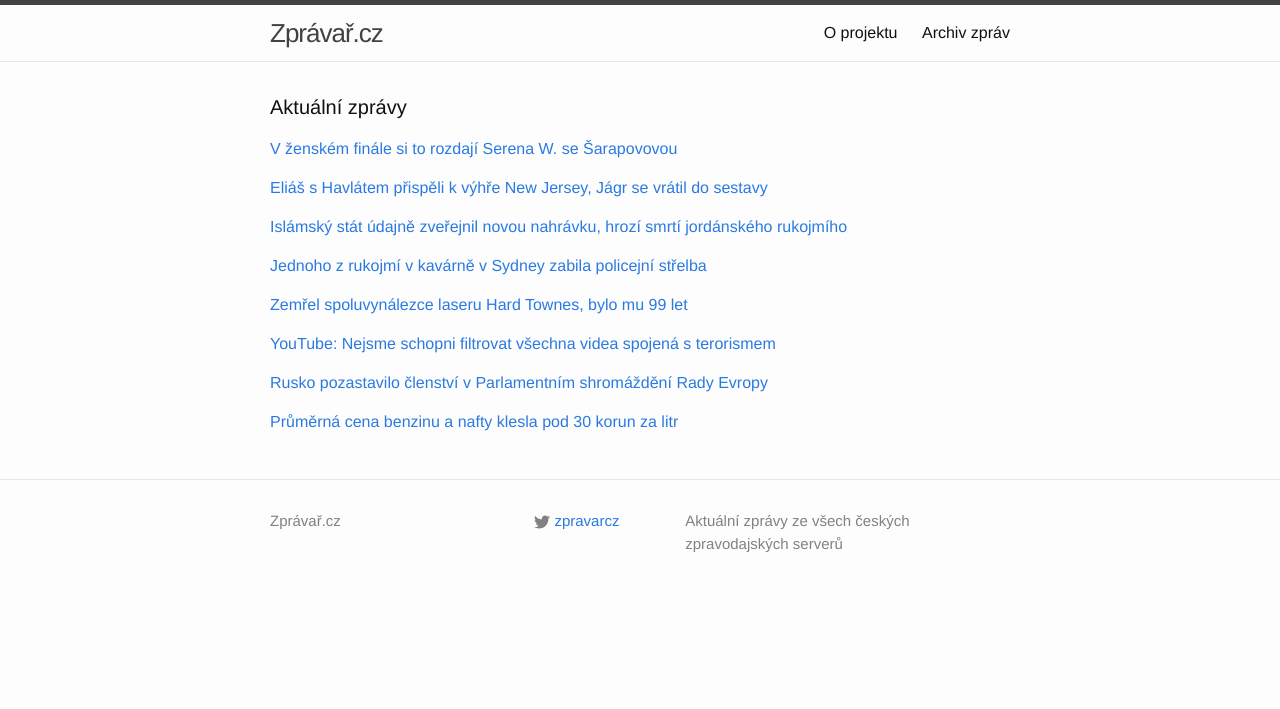
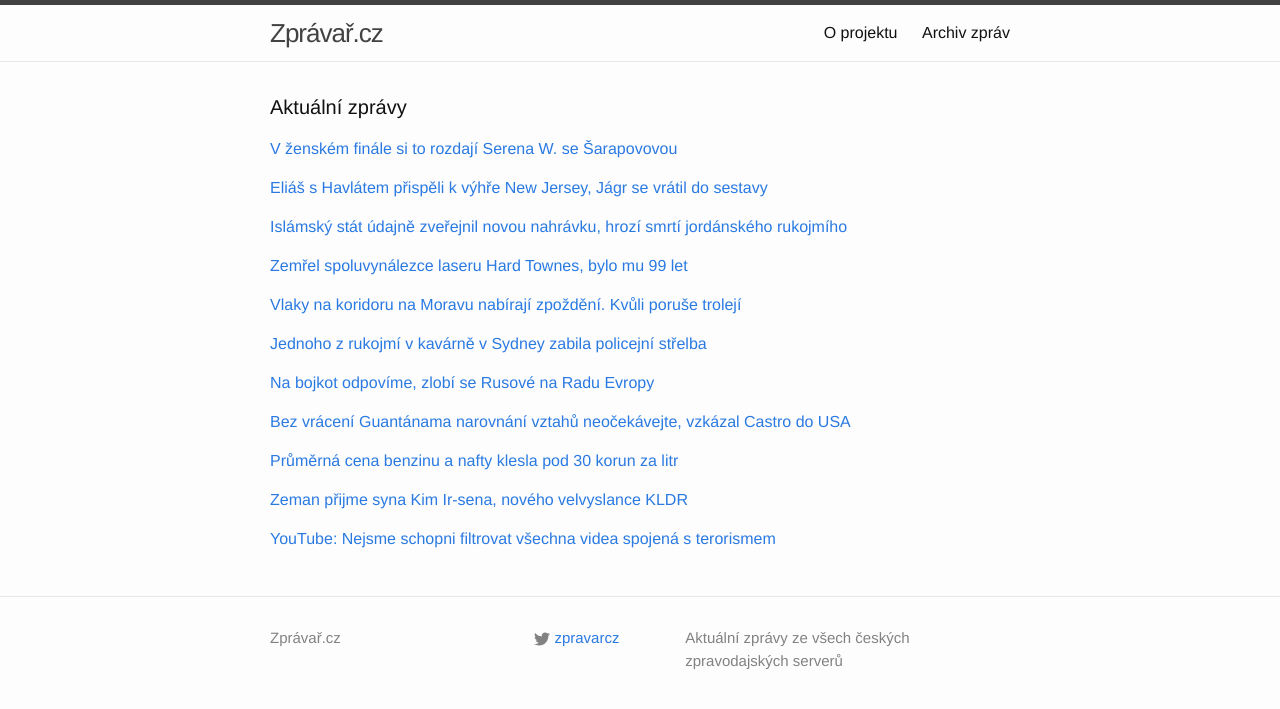
Before and after one commit to adliska/zpravar, a Jekyll site: the page built from index.html, in a window 1280 px wide. Shown: the top 709 px of the page. Built offline with Jekyll 4.4.1, drawn with Linux system fonts in a browser that asks for light colours.

Commit message:
zpravar news update

```diff
--- a/index.html
+++ b/index.html
@@ -37,41 +37,64 @@ layout: default
 <li><a href=http://www.novinky.cz/zahranicni/blizky-a-stredni-vychod/360092-dalsi-ultimatum-islamskeho-statu-jordanskeho-pilota-zabiji-se-zapadem-slunce.html>Další ultimátum Islámského státu: jordánského pilota zabijí se západem slunce - www.novinky.cz</a></li>
 <li><a href=http://www.ceskenoviny.cz/zpravy/zpravy/hlas-na-nove-nahravce-hrozi-zabitim-jordanskeho-rukojmi-islamistu/1174716>Hlas na nové nahrávce hrozí zabitím jordánského rukojmí islamistů - www.ceskenoviny.cz</a></li>
 </ul>
-</div><p><a href="javascript:;" onclick="toggle_visibility('zpravy3')">Jednoho z rukojmí v kavárně v Sydney zabila policejní střelba </a></p>
+</div><p><a href="javascript:;" onclick="toggle_visibility('zpravy3')">Zemřel spoluvynálezce laseru Hard Townes, bylo mu 99 let</a></p>
 <div id="zpravy3" style="display:none">
+<ul>
+<li><a href=http://zpravy.idnes.cz/zemrel-spoluvynalezce-laseru-fyzik-charles-hard-townes-pkc-/zahranicni.aspx?c=A150129_072909_zahranicni_skr>Zemřel spoluvynálezce laseru Hard Townes, bylo mu 99 let - zpravy.idnes.cz</a></li>
+<li><a href=http://www.ceskenoviny.cz/zpravy/zpravy/zemrel-americky-fyzik-charles-hard-townes-spoluvynalezce-laseru/1174744>Zemřel americký fyzik Charles Hard Townes, spoluvynálezce laseru - www.ceskenoviny.cz</a></li>
+<li><a href=http://zpravy.aktualne.cz/zahranici/zemrel-charles-hard-townes-spoluvynalezce-laseru/r~7db9edf6a77911e4ba57002590604f2e/>Zemřel Charles Hard Townes, spoluvynálezce laseru - zpravy.aktualne.cz</a></li>
+<li><a href=http://www.novinky.cz/zahranicni/amerika/360094-zemrel-americky-fyzik-charles-hard-townes-spoluvynalezce-laseru.html>Zemřel americký fyzik Charles Hard Townes, spoluvynálezce laseru  - www.novinky.cz</a></li>
+</ul>
+</div><p><a href="javascript:;" onclick="toggle_visibility('zpravy4')">Vlaky na koridoru na Moravu nabírají zpoždění. Kvůli poruše trolejí</a></p>
+<div id="zpravy4" style="display:none">
+<ul>
+<li><a href=http://pardubice.idnes.cz/porucha-trakcniho-vedeni-zkomplikovala-vlakovou-dopravu-pres-pardubice-1q0-/pardubice-zpravy.aspx?c=A150129_083931_pardubice-zpravy_fer>Vlaky na koridoru na Moravu nabírají zpoždění. Kvůli poruše trolejí - pardubice.idnes.cz</a></li>
+<li><a href=http://www.ceskenoviny.cz/zpravy/zpravy/porucha-troleje-komplikuje-dopravu-na-koridoru-u-pardubic/1174780>Porucha troleje komplikuje dopravu na koridoru u Pardubic - www.ceskenoviny.cz</a></li>
+<li><a href=http://www.rozhlas.cz/_zprava/mezi-pardubicemi-a-prelouci-jezdi-vlaky-po-jedne-koleji-nabiraji-az-hodinova-zpozdeni--1449168>Mezi Pardubicemi a Přeloučí jezdí vlaky po jedné koleji, nabírají až hodinová zpoždění - www.rozhlas.cz</a></li>
+<li><a href=http://zpravy.aktualne.cz/regiony/porucha-troleje-komplikuje-dopravu-na-trati-u-pardubic/r~3c04902aa78b11e49fc3002590604f2e/>Porucha troleje komplikuje dopravu na trati u Pardubic - zpravy.aktualne.cz</a></li>
+</ul>
+</div><p><a href="javascript:;" onclick="toggle_visibility('zpravy5')">Jednoho z rukojmí v kavárně v Sydney zabila policejní střelba </a></p>
+<div id="zpravy5" style="display:none">
 <ul>
 <li><a href=http://www.lidovky.cz/jednoho-z-rukojmi-v-kavarne-v-sydney-pry-zabila-policejni-strelba-p9m-/zpravy-svet.aspx?c=A150129_075505_ln_zahranici_mct>Jednoho z rukojmí v kavárně v Sydney zabila policejní střelba  - www.lidovky.cz</a></li>
 <li><a href=http://zpravy.idnes.cz/strelba-v-kavarne-v-sydney-rukojmi-zabila-policie-f7y-/zahranicni.aspx?c=A150129_065128_zahranicni_skr>Právničku v kavárně v Sydney zabily střely policie, manažer byl zavražděn - zpravy.idnes.cz</a></li>
 <li><a href=http://www.novinky.cz/zahranicni/svet/360091-unesenou-zenu-v-kavarne-v-sydney-zabila-policejni-strelba-tvrdi-pravnik.html>Unesenou ženu v kavárně v Sydney zabila policejní střelba, tvrdí právník - www.novinky.cz</a></li>
 <li><a href=http://www.ceskenoviny.cz/zpravy/zpravy/jednoho-z-rukojmi-v-kavarne-v-sydney-pry-zabila-policejni-strelba/1174719>Jednoho z rukojmí v kavárně v Sydney prý zabila policejní střelba - www.ceskenoviny.cz</a></li>
 </ul>
-</div><p><a href="javascript:;" onclick="toggle_visibility('zpravy4')">Zemřel spoluvynálezce laseru Hard Townes, bylo mu 99 let</a></p>
-<div id="zpravy4" style="display:none">
+</div><p><a href="javascript:;" onclick="toggle_visibility('zpravy6')">Na bojkot odpovíme, zlobí se Rusové na Radu Evropy</a></p>
+<div id="zpravy6" style="display:none">
 <ul>
-<li><a href=http://zpravy.idnes.cz/zemrel-spoluvynalezce-laseru-fyzik-charles-hard-townes-pkc-/zahranicni.aspx?c=A150129_072909_zahranicni_skr>Zemřel spoluvynálezce laseru Hard Townes, bylo mu 99 let - zpravy.idnes.cz</a></li>
-<li><a href=http://www.ceskenoviny.cz/zpravy/zpravy/zemrel-americky-fyzik-charles-hard-townes-spoluvynalezce-laseru/1174744>Zemřel americký fyzik Charles Hard Townes, spoluvynálezce laseru - www.ceskenoviny.cz</a></li>
-<li><a href=http://zpravy.aktualne.cz/zahranici/zemrel-charles-hard-townes-spoluvynalezce-laseru/r~7db9edf6a77911e4ba57002590604f2e/>Zemřel Charles Hard Townes, spoluvynálezce laseru - zpravy.aktualne.cz</a></li>
-<li><a href=http://www.novinky.cz/zahranicni/amerika/360094-zemrel-americky-fyzik-charles-hard-townes-spoluvynalezce-laseru.html>Zemřel americký fyzik Charles Hard Townes, spoluvynálezce laseru  - www.novinky.cz</a></li>
+<li><a href=http://www.tyden.cz/rubriky/zahranici/evropa/na-bojkot-odpovime-zlobi-se-rusove-na-radu-evropy_331706.html>Na bojkot odpovíme, zlobí se Rusové na Radu Evropy - www.tyden.cz</a></li>
+<li><a href=http://www.rozhlas.cz/_zprava/rusko-pozastavilo-clenstvi-v-parlamentnim-shromazdeni-rady-evropy--1449144>Rusko pozastavilo členství v Parlamentním shromáždění Rady Evropy - www.rozhlas.cz</a></li>
+<li><a href=http://www.ceskatelevize.cz/ct24/svet/299868-na-bojkot-sve-delegace-v-rade-evropy-odpovi-rusko-kardinalnimi-akcemi/>Na bojkot své delegace v Radě Evropy odpoví Rusko "kardinálními akcemi" - www.ceskatelevize.cz</a></li>
+<li><a href=http://www.ceskatelevize.cz/ct24/svet/299868-na-bojkot-ruske-delegace-v-rade-evropy-odpovi-moskva-kardinalnimi-akcemi/>Na bojkot ruské delegace v Radě Evropy odpoví Moskva "kardinálními akcemi" - www.ceskatelevize.cz</a></li>
 </ul>
-</div><p><a href="javascript:;" onclick="toggle_visibility('zpravy5')">YouTube: Nejsme schopni filtrovat všechna videa spojená s terorismem</a></p>
-<div id="zpravy5" style="display:none">
+</div><p><a href="javascript:;" onclick="toggle_visibility('zpravy7')">Bez vrácení Guantánama narovnání vztahů neočekávejte, vzkázal Castro do USA</a></p>
+<div id="zpravy7" style="display:none">
+<ul>
+<li><a href=http://www.novinky.cz/zahranicni/amerika/360102-bez-vraceni-guantanama-narovnani-vztahu-neocekavejte-vzkazal-castro-do-usa.html>Bez vrácení Guantánama narovnání vztahů neočekávejte, vzkázal Castro do USA - www.novinky.cz</a></li>
+<li><a href=http://www.ceskatelevize.cz/ct24/svet/299875-havana-washingtonu-zmirnete-embargo-a-vratte-nam-gauntanamo/>Havana Washingtonu: Zmírněte embargo a vraťte nám Gauntánamo - www.ceskatelevize.cz</a></li>
+<li><a href=http://www.rozhlas.cz/_zprava/kubansky-prezident-vyzval-ke-zmirneni-americkeho-embarga-vuci-kube--1449143>Kubánský prezident vyzval ke zmírnění amerického embarga vůči Kubě - www.rozhlas.cz</a></li>
+</ul>
+</div><p><a href="javascript:;" onclick="toggle_visibility('zpravy8')">Průměrná cena benzinu a nafty klesla pod 30 korun za litr</a></p>
+<div id="zpravy8" style="display:none">
+<ul>
+<li><a href=http://zpravy.aktualne.cz/ekonomika/prumerne-ceny-benzinu-a-nafty-klesly-pod-30-korun-za-litr/r~6e13fd6ea78911e4ab15002590604f2e/>Průměrná cena benzinu a nafty klesla pod 30 korun za litr - zpravy.aktualne.cz</a></li>
+<li><a href=http://www.denik.cz/ekonomika/pohonne-hmoty-zlevnily-o-dalsich-zhruba-50-hal-a-jsou-pod-30-kc-l-20150129.html>Pohonné hmoty zlevnily o dalších zhruba 50 hal a jsou pod 30 Kč/l - www.denik.cz</a></li>
+<li><a href=http://www.financninoviny.cz/zpravodajstvi/zpravy/pohonne-hmoty-zlevnily-o-dalsich-zhruba-50-hal-a-jsou-pod-30-kc-l/1174770>Pohonné hmoty zlevnily o dalších zhruba 50 hal a jsou pod 30 Kč/l - www.financninoviny.cz</a></li>
+</ul>
+</div><p><a href="javascript:;" onclick="toggle_visibility('zpravy9')">Zeman přijme syna Kim Ir-sena, nového velvyslance KLDR</a></p>
+<div id="zpravy9" style="display:none">
+<ul>
+<li><a href=http://echo24.cz/a/ifijD>Zeman přijme syna Kim Ir-sena, nového velvyslance KLDR - echo24.cz</a></li>
+<li><a href=http://www.lidovky.cz/zeman-prijme-pet-novych-velvyslancu-mezi-nimi-i-syna-kim-ir-sena-p8i-/zpravy-domov.aspx?c=A150129_074453_ln_domov_mct>Zeman přijme pět nových velvyslanců, mezi nimi i syna Kim Ir-sena  - www.lidovky.cz</a></li>
+<li><a href=http://zpravy.aktualne.cz/domaci/politika/zeman-prijme-mezi-novymi-velvyslanci-i-syna-kim-ir-sena/r~46f054b4a77811e4833a0025900fea04/>Zeman přijme mezi novými velvyslanci i syna Kim Ir-sena - zpravy.aktualne.cz</a></li>
+</ul>
+</div><p><a href="javascript:;" onclick="toggle_visibility('zpravy10')">YouTube: Nejsme schopni filtrovat všechna videa spojená s terorismem</a></p>
+<div id="zpravy10" style="display:none">
 <ul>
 <li><a href=http://zahranicni.ihned.cz/evropa-slovensko/c1-63452960-youtube-nejsme-schopni-filtrovat-vsechna-videa-spojena-s-terorismem>YouTube: Nejsme schopni filtrovat všechna videa spojená s terorismem - zahranicni.ihned.cz</a></li>
 <li><a href=http://zahranicni.ihned.cz/evropa-slovensko/c1-63452960-youtube-nestiha-filtrovat-nahravky-s-terorismem-pomoct-by-mohly-staty-eu>YouTube nestíhá filtrovat nahrávky s terorismem. Pomoct by mohly státy EU - zahranicni.ihned.cz</a></li>
 <li><a href=http://www.ceskenoviny.cz/zpravy/zpravy/youtube-pry-nedokaze-filtrovat-vsechna-videa-spojena-s-terorismem/1174718>YouTube prý nedokáže filtrovat všechna videa spojená s terorismem - www.ceskenoviny.cz</a></li>
 </ul>
-</div><p><a href="javascript:;" onclick="toggle_visibility('zpravy6')">Rusko pozastavilo členství v Parlamentním shromáždění Rady Evropy</a></p>
-<div id="zpravy6" style="display:none">
-<ul>
-<li><a href=http://www.rozhlas.cz/_zprava/rusko-pozastavilo-clenstvi-v-parlamentnim-shromazdeni-rady-evropy--1449144>Rusko pozastavilo členství v Parlamentním shromáždění Rady Evropy - www.rozhlas.cz</a></li>
-<li><a href=http://www.ceskatelevize.cz/ct24/svet/299868-na-bojkot-sve-delegace-v-rade-evropy-odpovi-rusko-kardinalnimi-akcemi/>Na bojkot své delegace v Radě Evropy odpoví Rusko "kardinálními akcemi" - www.ceskatelevize.cz</a></li>
-<li><a href=http://www.ceskatelevize.cz/ct24/svet/299868-na-bojkot-ruske-delegace-v-rade-evropy-odpovi-moskva-kardinalnimi-akcemi/>Na bojkot ruské delegace v Radě Evropy odpoví Moskva "kardinálními akcemi" - www.ceskatelevize.cz</a></li>
-</ul>
-</div><p><a href="javascript:;" onclick="toggle_visibility('zpravy7')">Průměrná cena benzinu a nafty klesla pod 30 korun za litr</a></p>
-<div id="zpravy7" style="display:none">
-<ul>
-<li><a href=http://zpravy.aktualne.cz/ekonomika/prumerne-ceny-benzinu-a-nafty-klesly-pod-30-korun-za-litr/r~6e13fd6ea78911e4ab15002590604f2e/>Průměrná cena benzinu a nafty klesla pod 30 korun za litr - zpravy.aktualne.cz</a></li>
-<li><a href=http://www.denik.cz/ekonomika/pohonne-hmoty-zlevnily-o-dalsich-zhruba-50-hal-a-jsou-pod-30-kc-l-20150129.html>Pohonné hmoty zlevnily o dalších zhruba 50 hal a jsou pod 30 Kč/l - www.denik.cz</a></li>
-<li><a href=http://www.financninoviny.cz/zpravodajstvi/zpravy/pohonne-hmoty-zlevnily-o-dalsich-zhruba-50-hal-a-jsou-pod-30-kc-l/1174770>Pohonné hmoty zlevnily o dalších zhruba 50 hal a jsou pod 30 Kč/l - www.financninoviny.cz</a></li>
-</ul>
 </div></div>
```
